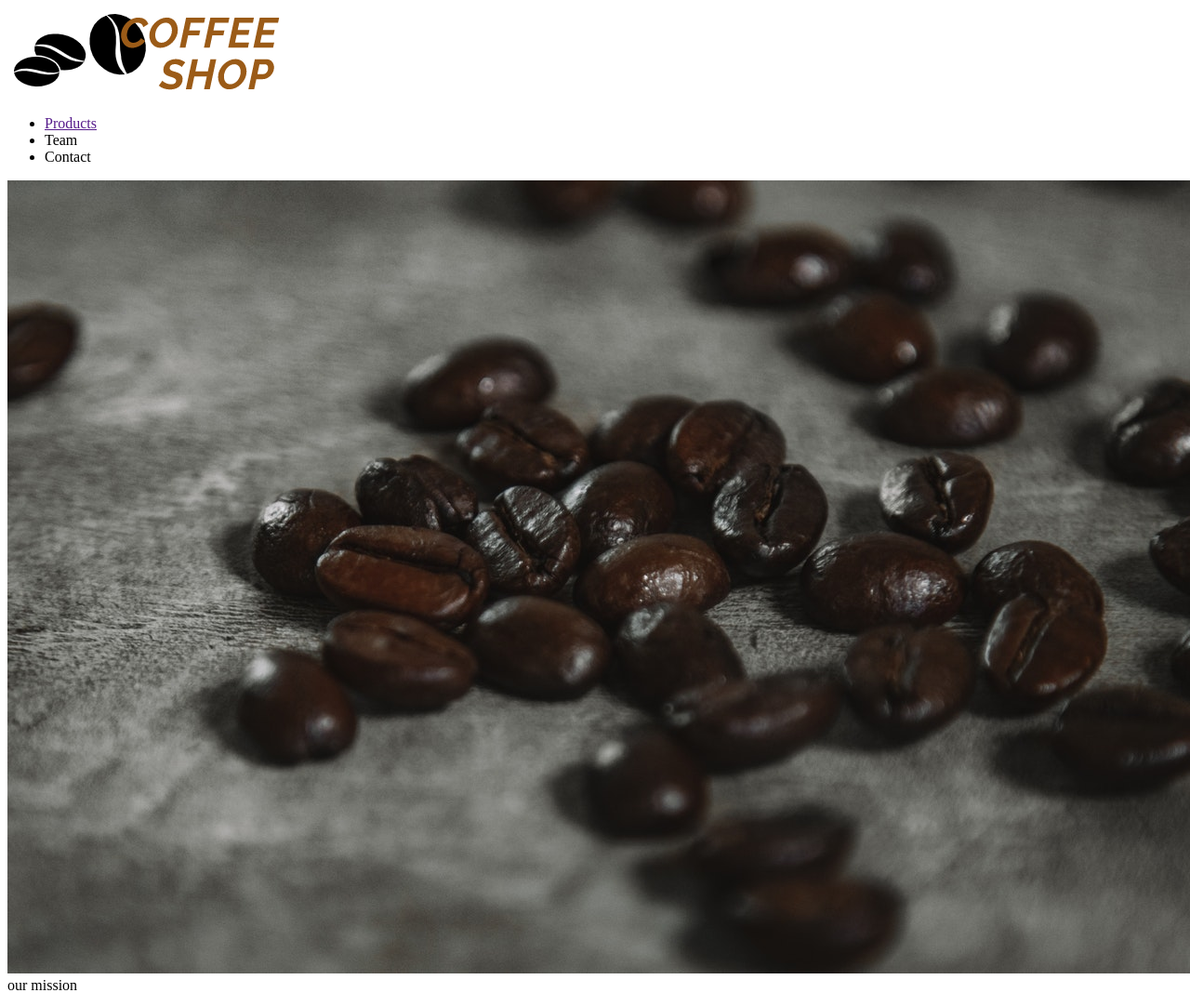
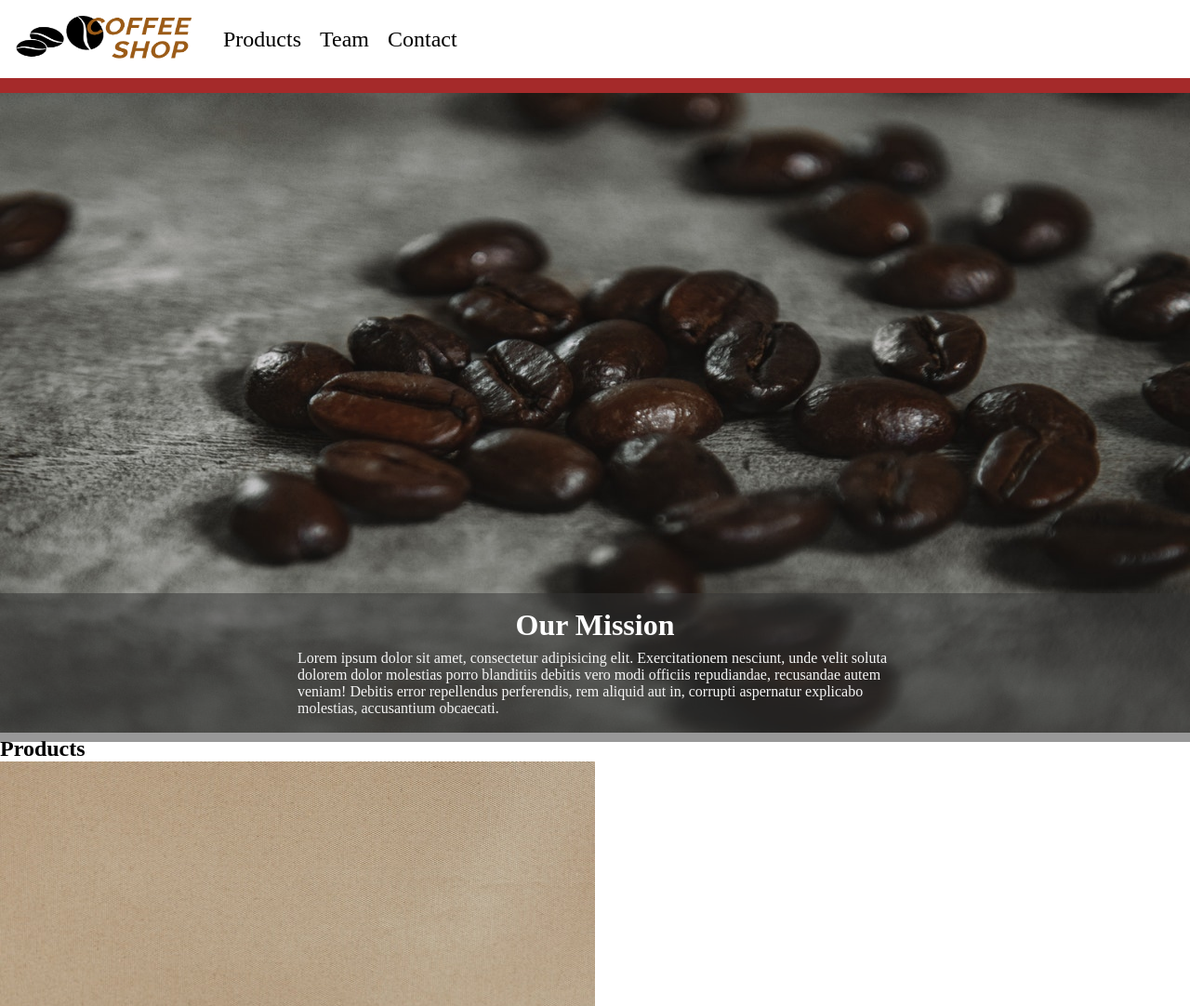
Before and after one commit to yorchAdalbert/coffee-shop, a plain HTML site: page index.html in a window 1280 px wide. Shown: the top 1082 px of the page at 93% size. Drawn offline with Linux system fonts and the light colour scheme.

Commit message:
Header section done

```diff
--- a/css/style.css
+++ b/css/style.css
@@ -3,3 +3,54 @@
   margin: 0;
   box-sizing: border-box;
 }
+
+/*Navigation Section*/
+
+.nav-bar {
+  display: flex;
+  align-items: center;
+  border-bottom: 1rem solid brown;
+  list-style: none;
+}
+
+.logo img {
+  width: 14rem;
+  height: 5rem;
+  padding: 0.8rem;
+}
+
+.nav-items li {
+  display: inline-block;
+  font-size: 1.5rem;
+  margin-left: 1rem;
+}
+
+.nav-items a {
+  text-decoration: none;
+  color: black;
+}
+
+.hero img {
+  width: 100%;
+  height: 86vh;
+}
+
+.mission {
+  height: 10rem;
+  position: absolute;
+  bottom: 0.1rem;
+  background-color: rgba(51, 51, 51, 0.5);
+}
+
+.title {
+  padding-top: 1rem;
+  color: white;
+  text-align: center;
+  text-transform: capitalize;
+  font-size: 2rem;
+}
+
+.mission p {
+  color: whitesmoke;
+  padding: 0.5rem 20rem;
+}
--- a/index.html
+++ b/index.html
@@ -4,6 +4,7 @@
     <meta charset="UTF-8" />
     <meta http-equiv="X-UA-Compatible" content="IE=edge" />
     <meta name="viewport" content="width=device-width, initial-scale=1.0" />
+    <link rel="stylesheet" href="/css/style.css" />
     <title>Coffee-Shop</title>
   </head>
   <body>
@@ -23,7 +24,16 @@
       <div class="hero">
         <img src="/images/pexels-roman-odintsov-4869275.jpg" alt="" />
       </div>
-      <div class="mission">our mission</div>
+      <div class="mission">
+        <h1 class="title">our mission</h1>
+        <p>
+          Lorem ipsum dolor sit amet, consectetur adipisicing elit.
+          Exercitationem nesciunt, unde velit soluta dolorem dolor molestias
+          porro blanditiis debitis vero modi officiis repudiandae, recusandae
+          autem veniam! Debitis error repellendus perferendis, rem aliquid aut
+          in, corrupti aspernatur explicabo molestias, accusantium obcaecati.
+        </p>
+      </div>
     </header>
 
     <main>
```
